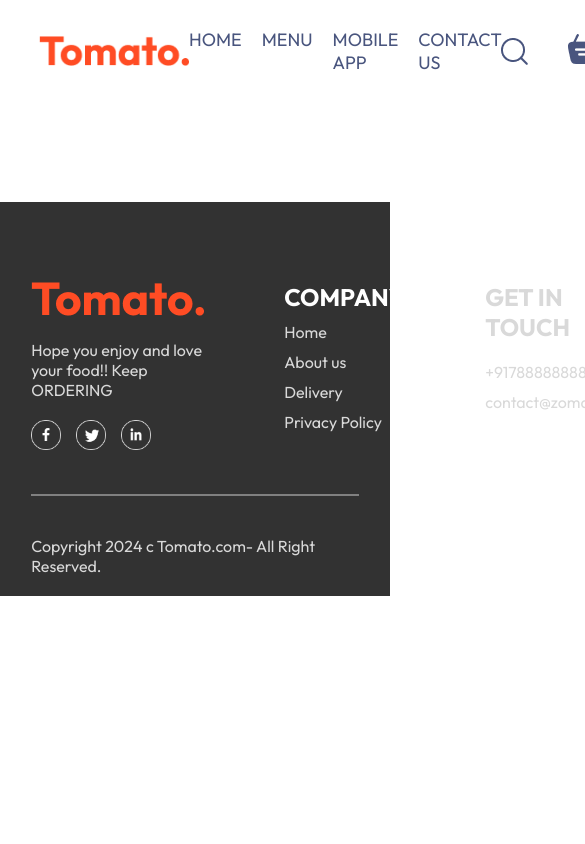
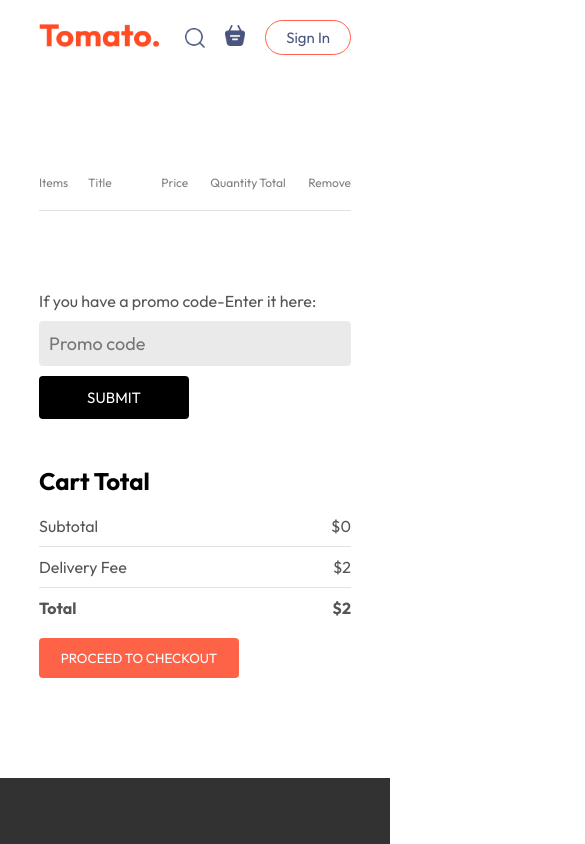
Before and after one commit to aanchal0506/food-del, a React (Vite) app in the folder frontend/: page /cart in a window 390 px wide. Shown: the top 844 px of the page, 585 px wide, since content can reach past the window. Built offline with nearby package versions, Linux system fonts and the light colour scheme.

Commit message:
created cart page

```diff
--- a/frontend/src/App.jsx
+++ b/frontend/src/App.jsx
@@ -1,15 +1,18 @@
-import React from 'react'
+import React, { useState } from 'react'
 import Navbar from './components/Navbar/Navbar'
 import Cart from './pages/Cart/Cart'
 import Home from './pages/Home/Home'
 import PlaceOrder from './pages/PlaceOrder/PlaceOrder'
 import Footer from './components/Footer/Footer'
+import LoginFolder from './components/LoginFolder/LoginFolder'
 import {Route,Routes} from 'react-router-dom'
 const App = () => {
+  const[showLogin,setShowLogin]=useState(false)
   return (
     <>
+    {showLogin?<LoginFolder setShowLogin={setShowLogin}/>:<></>}
     <div className='app'>
-      <Navbar />
+      <Navbar setShowLogin={setShowLogin}/>
       <Routes>
         <Route path='/' element={<Home />}/>
         <Route path='/cart' element={<Cart />}/>
--- a/frontend/src/Context/StoreContext.jsx
+++ b/frontend/src/Context/StoreContext.jsx
@@ -1,31 +1,38 @@
-{/*This is an API */}
+{/*This is an API */ }
 
 
 import { createContext, useEffect, useState } from "react";
-import {food_list} from "../assets/assets";
-export const StoreContext=createContext(null)
-const StoreContextProvider=(props)=>{
-    const [CartItem,SetCartItem]=useState({});
-    const addToCart=(itemId)=>{
-        if(!CartItem[itemId]){
-            SetCartItem((prev)=>({...prev,[itemId]:1}))
+import { food_list } from "../assets/assets";
+export const StoreContext = createContext(null)
+const StoreContextProvider = (props) => {
+    const [CartItem, SetCartItem] = useState({});
+    const addToCart = (itemId) => {
+        if (!CartItem[itemId]) {
+            SetCartItem((prev) => ({ ...prev, [itemId]: 1 }))
         }
-        else{
-            SetCartItem((prev)=>({...prev,[itemId]:prev[itemId]+1}))
+        else {
+            SetCartItem((prev) => ({ ...prev, [itemId]: prev[itemId] + 1 }))
         }
     }
-    const removeFromCart=(itemId)=>{
-        if(CartItem[itemId]>0){
-            SetCartItem((prev)=>({...prev,[itemId]:prev[itemId]-1}))
+    const removeFromCart = (itemId) => {
+        if (CartItem[itemId] > 0) {
+            SetCartItem((prev) => ({ ...prev, [itemId]: prev[itemId] - 1 }))
         }
     }
-    useEffect(()=>{
-        console.log(CartItem);
-    },[CartItem])
-    const contextValue={
-        food_list,CartItem,SetCartItem,addToCart,removeFromCart
+    const getTotalCartAmt = () => {
+        let totalAmount = 0;
+        for (const item in CartItem) {
+            if (CartItem[item] > 0) {
+                let itemInfo = food_list.find((product) => product._id === item);
+                totalAmount += itemInfo.price * CartItem[item];
+            }
+        }
+        return totalAmount;
     }
-    return(
+    const contextValue = {
+        food_list, CartItem, SetCartItem, addToCart, removeFromCart,getTotalCartAmt
+    }
+    return (
         <StoreContext.Provider value={contextValue}>
             {props.children}
         </StoreContext.Provider>
--- a/frontend/src/components/ExploreMenu/ExploreMenu.css
+++ b/frontend/src/components/ExploreMenu/ExploreMenu.css
@@ -46,3 +46,9 @@
     border: 4px solid tomato;
     padding: 2px;
 }
+@media(max-width:1050px){
+    .explore-menu-text{
+        max-width: 100%;
+        font-size: 14px;
+    }
+}
--- a/frontend/src/components/Footer/Footer.css
+++ b/frontend/src/components/Footer/Footer.css
@@ -41,3 +41,13 @@
     background-color: gray;
     border:none;
 }
+@media (max-width:750px) {
+    .footer-content{
+        display: flex;
+        flex-direction: column;
+        gap: 35PX;
+    }
+    .footer-copyright{
+        text-align: center;
+    }
+}
--- /dev/null
+++ b/frontend/src/components/LoginFolder/LoginFolder.css
@@ -0,0 +1,68 @@
+.LoginFolder {
+    position: absolute;
+    z-index: 1;
+    width: 100%;
+    height: 100%;
+    background-color: #00000090;
+    display: grid;
+
+}
+.login-container{
+    place-self: center;
+    width: max(23vw,330px);
+    color: #808080;
+    background-color: white;
+    display: flex;
+    flex-direction: column;
+    gap: 25px;
+    padding: 25px 30px;
+    border-radius: 8px;
+    font-size: 14px;
+    animation: fadeIn .5s;
+}
+.login-title{
+    display: flex;
+    justify-content: space-between;
+    align-items: center;
+    color: black;
+}
+.login-title img{
+    width:16px;
+    cursor: pointer;
+}
+.login-input{
+    display: flex;
+    flex-direction: column;
+    gap: 20px;
+
+}
+.login-input input{
+    outline: none;
+    border: 1px solid #c9c9c9;
+    padding:10px;
+    border-radius: 4px;
+}
+.login-container button{
+    border: none;
+    padding:10px;
+    border-radius:10px ;
+    color: white;
+    background-color: tomato;
+    font-size: 15px;
+    cursor: pointer;
+}
+.login-condition{
+    display: flex;
+    align-items: start;
+    gap: 8px;
+    margin-top: -15px;
+
+}
+.login-condition input{
+    margin-top: 3px;
+}
+.LoginFolder p span{
+    color: tomato;
+    font-weight: 500;
+    cursor: pointer;
+}
--- /dev/null
+++ b/frontend/src/components/LoginFolder/LoginFolder.jsx
@@ -0,0 +1,36 @@
+import React,{useState} from 'react'
+import './LoginFolder.css'
+import { assets } from '../../assets/assets'
+const LoginFolder = ({setShowLogin}) => {
+    const [currentState,setcurrentState]=useState("Login")
+
+  return (
+    <div className='LoginFolder'>
+        <form className='login-container'>
+            <div className="login-title">
+                <h2>{currentState}</h2>
+                <img onClick={()=>setShowLogin(false)} src={assets.cross_icon} alt="" />
+            </div>
+            <div className='login-input'>
+                {currentState==="Login"?<></>:<input type="text" placeholder='Your Name' required />}
+                <input type="email" placeholder='Your email' required />
+                <input type="password" placeholder='Password' required />
+            </div>
+            <button>
+                {currentState=="Sign Up"?"Create Account":"Login"}
+            </button>
+            <div className="login-condition">
+                <input type="checkbox" required/>
+                <p>By continuing, I agree to the terms of use & privacy policy.</p>
+            </div>
+            {currentState==="Login"
+            ?<p>Create a new account? <span onClick={()=>setcurrentState("Sign Up")}>Click here</span></p>
+            :<p>Already have an account? <span onClick={()=>setcurrentState("Login")}>Login here</span></p>}
+
+
+        </form>
+    </div>
+  )
+}
+
+export default LoginFolder
--- a/frontend/src/components/Navbar/Navbar.css
+++ b/frontend/src/components/Navbar/Navbar.css
@@ -51,3 +51,49 @@
     top: -8px;
     right: -8px;
 }
+@media (max-width:1050px) {
+    .navbar .logo {
+        width: 140px;
+
+    }
+    .navbar-menu{
+        gap:20px;
+        font-size: 17px;
+    }
+    .navbar-right{
+        gap:30px
+    }
+    .navbar-right img{
+        width:22px;
+    }
+    .navbar-right button{
+        padding:8px 25px;
+    }
+}
+@media (max-width:900px) {
+    .navbar .logo {
+        width: 120px;
+
+    }
+    .navbar-menu{
+        gap:15px;
+        font-size: 16px;
+    }
+    .navbar-right{
+        gap:20px
+    }
+    .navbar-right img{
+        width:20px;
+    }
+    .navbar-right button{
+        padding:7px 20px;
+        font-size: 15px;
+    }
+}
+@media (max-width:750px) {
+
+    .navbar-menu{
+        display: none;
+    }
+
+}
--- a/frontend/src/components/Navbar/Navbar.jsx
+++ b/frontend/src/components/Navbar/Navbar.jsx
@@ -1,24 +1,27 @@
-import React, {useState} from 'react'
+import React, {useState,useContext} from 'react'
 import { assets } from '../../assets/assets'
 import './Navbar.css'
-const Navbar = () => {
+import { StoreContext } from '../../Context/StoreContext'
+import {Link} from 'react-router-dom'
+const Navbar = ({setShowLogin}) => {
     const [menu,setMenu]=useState("All");
+    const { CartItem, food_list, removeFromCart,getTotalCartAmt } = useContext(StoreContext);
   return (
     <div className='navbar'>
-      <img src={assets.logo} alt='Logo' className='logo' />
+      <Link to='/'><img src={assets.logo} alt='Logo' className='logo' /></Link>
       <ul className="navbar-menu">
-        <li onClick={()=>setMenu("home")} className={menu==="home"?"active":""}>HOME</li>
-        <li onClick={()=>setMenu("menu")} className={menu==="menu"?"active":""}>MENU</li>
-        <li onClick={()=>setMenu("mobile-app")} className={menu==="mobile-app"?"active":""}>MOBILE APP</li>
-        <li onClick={()=>setMenu("contact-us")} className={menu==="contact-us"?"active":""}>CONTACT US</li>
+        <Link to='/' onClick={()=>setMenu("home")} className={menu==="home"?"active":""}>HOME</Link>
+        <a href='#explore-menu' onClick={()=>setMenu("menu")} className={menu==="menu"?"active":""}>MENU</a>
+        <a href='#app-download' onClick={()=>setMenu("mobile-app")} className={menu==="mobile-app"?"active":""}>MOBILE APP</a>
+        <a href='#footer' onClick={()=>setMenu("contact-us")} className={menu==="contact-us"?"active":""}>CONTACT US</a>
       </ul>
       <div className="navbar-right">
         <img src={assets.search_icon} alt="" />
         <div className="navbar-search-icon">
-            <img src={assets.basket_icon} alt="" />
-            <div className="dot"></div>
+           <Link to='/Cart'><img  src={assets.basket_icon} alt="" /></Link>
+            <div className={getTotalCartAmt()===0?"":"dot"}></div>
         </div>
-        <button>
+        <button onClick={()=>setShowLogin(true)}>
             Sign In
         </button>
       </div>
--- a/frontend/src/index.css
+++ b/frontend/src/index.css
@@ -4,6 +4,7 @@
   margin:0;
   box-sizing:border-box;
   font-family: Outfit;
+  scroll-behavior: smooth;
 }
 body{
   min-height: 100vh;
--- a/frontend/src/pages/Cart/Cart.css
+++ b/frontend/src/pages/Cart/Cart.css
@@ -0,0 +1,105 @@
+.cart{
+    margin-top: 100px;
+
+}
+.cart-items-title{
+    display: grid;
+    grid-template-columns:1fr 1.5fr 1fr 1fr 1fr 0.5fr;
+    align-items: center;
+    color: grey;
+    font-size: max(1vw,12px);
+}
+.cart-items-item{
+    margin: 10px 0px;
+    color: black;
+}
+.cart-items-item img{
+    width:60px;
+}
+.cart hr{
+    height: 1px;
+    background-color: #e2e2e2 ;
+    border:none;
+}
+.cart-items-item .cross{
+    cursor: pointer;
+    font-size: large;
+}
+.cart-bottom{
+    margin-top: 80px;
+    display: flex;
+    justify-content: space-between;
+    gap:max(12vw,20px)
+}
+.cart-total{
+    flex:1;
+    display: flex;
+    flex-direction: column;
+    gap: 20px;
+}
+.cart-total-details{
+    display: flex;
+    justify-content: space-between;
+    color: #555;
+}
+.cart-total hr{
+    margin: 10px 0px;
+}
+.cart-total button{
+    border: none;
+    color: white;
+    background-color: tomato;
+    width: max(15vw,200px);
+    padding: 12px 0px;
+    border-radius: 4px;
+    cursor: pointer;
+}
+.promo-code{
+    flex:1
+}
+.promo-code p{
+    color: #555;
+
+}
+
+.cart-promo-code-input{
+    margin-top: 10px;
+    margin-bottom: 10px;
+    display: flex;
+    justify-content: space-between;
+    align-items: center;
+    background-color: #eaeaea;
+    border-radius: 4px;
+
+}
+.cart-promo-code-input input{
+    background: transparent;
+    border: none;
+    outline: none;
+   width:400px;
+   height:45px;
+   padding:10px;
+    font-size: 18px;
+
+}
+
+.promo-code button{
+    width: max(10vw,150px);
+    padding:12px 5px;
+    background-color: black;
+    border: none;
+    color: white;
+    border-radius: 4px;
+    cursor: pointer;
+    font-size: 15px;
+}
+@media (max-width:740px) {
+    .cart-bottom{
+        flex-direction: column-reverse;
+    }
+
+    .promo-code{
+        justify-content: start;
+    }
+
+}
--- a/frontend/src/pages/Cart/Cart.jsx
+++ b/frontend/src/pages/Cart/Cart.jsx
@@ -1,9 +1,72 @@
-import React from 'react'
+import React, { useContext } from 'react'
 import './Cart.css'
+import { StoreContext } from '../../Context/StoreContext'
 const Cart = () => {
+  const { CartItem, food_list, removeFromCart,getTotalCartAmt } = useContext(StoreContext);
   return (
-    <div>
+    <div className='cart'>
+      <div className="cart-items">
+        <div className="cart-items-title">
+          <p>Items</p>
+          <p>Title</p>
+          <p>Price</p>
+          <p>Quantity</p>
+          <p>Total</p>
+          <p>Remove</p>
+        </div>
+        <br />
+        <hr />
+        {food_list.map((item, index) => {
+          if (CartItem[item._id] > 0) {
+            return (
+              <div>
+                <div className="cart-items-title cart-items-item">
+                  <img src={item.image} alt="" />
+                  <p>{item.name}</p>
+                  <p>${item.price}</p>
+                  <p>{CartItem[item._id]}</p>
+                  <p>${item.price * CartItem[item._id]}</p>
+                  <p className='cross' onClick={() => removeFromCart(item._id)}>x</p>
 
+                </div>
+                <hr />
+              </div>
+            )
+          }
+        })}
+      </div>
+      <div className="cart-bottom">
+        <div className="cart-total">
+          <h2>Cart Total</h2>
+          <div>
+            <div className="cart-total-details">
+              <p>Subtotal</p>
+              <p>${getTotalCartAmt()}</p>
+            </div>
+            <hr />
+            <div className="cart-total-details">
+              <p>Delivery Fee</p>
+              <p>${2}</p>
+            </div>
+            <hr />
+            <div className="cart-total-details">
+              <b>Total</b>
+              <b>${getTotalCartAmt()+2}</b>
+            </div>
+
+          </div>
+          <button>PROCEED TO CHECKOUT</button>
+        </div>
+        <div className="promo-code">
+          <div>
+            <p>If you have a promo code-Enter it here:</p>
+            <div className='cart-promo-code-input'>
+              <input type="text" placeholder='Promo code' />
+            </div>
+            <button>SUBMIT</button>
+          </div>
+        </div>
+      </div>
     </div>
   )
 }
```
Also changed, not shown: frontend/src/components/Header/Header.css (+18 -0 lines).
